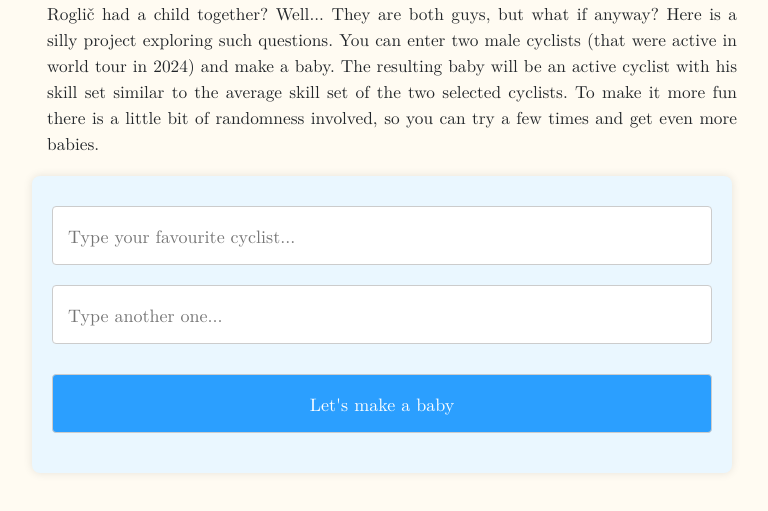
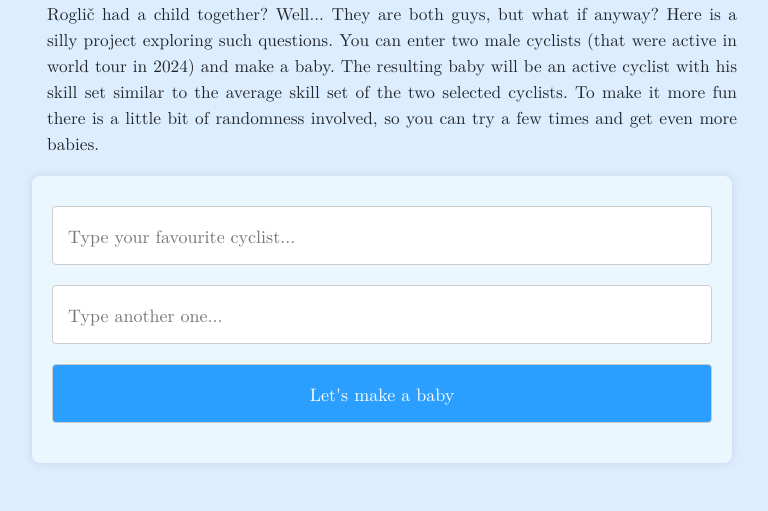
Before and after one commit to naceee/naceee.github.io, a plain HTML site: page projects/cycling_baby_boom/index.html in a window 1280 px wide. Shown: the part 203-714 px from the top of the page, without its empty margins (248-1016 px from the left). Drawn offline with nearby package versions, Linux system fonts and the light colour scheme.

Commit message:
fixed babyboom button

```diff
--- a/projects/cycling_baby_boom/index.html
+++ b/projects/cycling_baby_boom/index.html
@@ -62,7 +62,7 @@
 
         <input list="dropdown2-options" id="dropdown2" placeholder="Type another one...">
         <datalist id="dropdown2-options"></datalist>
-        <button onclick="handleButtonClick()">Let's make a baby</button>
+        <button class="my-button" onclick="handleButtonClick()">Let's make a baby</button>
         <div id="result"></div>
         <div id="result-explanaiton"></div>
     </div>
--- a/projects/cycling_baby_boom/styles.css
+++ b/projects/cycling_baby_boom/styles.css
@@ -19,8 +19,12 @@
     }
 }
 
+body {
+    background-color: #dbedff;
+}
 
-input, button {
+
+input {
     margin: 10px 0;
     padding: 15px;
     font-size: 18px;
@@ -30,11 +34,18 @@ input, button {
     box-sizing: border-box;
 }
 
-button {
+
+.my-button {
+    margin: 10px 0;
+    padding: 15px;
+    font-size: 18px;
+    border-radius: 4px;
+    border: 1px solid #ccc;
+    width: 100%;
+    box-sizing: border-box;
     background-color: #2b9fff;
     color: white;
     cursor: pointer;
-    margin-top: 20px;
 }
 
 button:hover {
```
